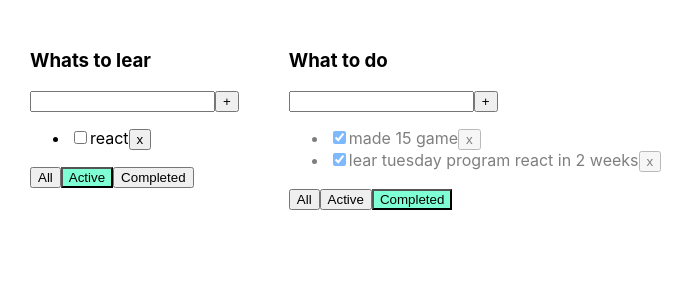
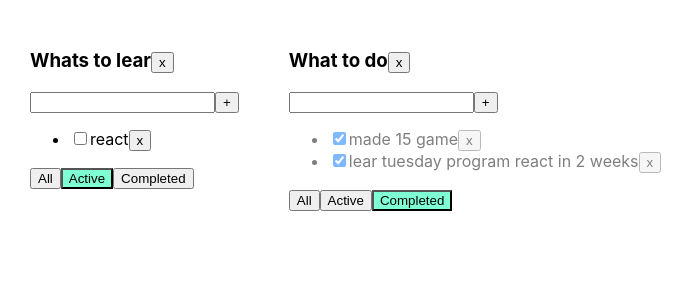
Before and after one commit to maximLomako/ReactToDoList, a React (Create React App) app: page / in a window 1280 px wide. Shown: the top 300 px of the page, without its empty margins (0-694 px from the left). Built offline with nearby package versions, Linux system fonts and the light colour scheme.

Commit message:
feat: add delete toodolist func

```diff
--- a/src/App.tsx
+++ b/src/App.tsx
@@ -52,6 +52,14 @@ function App() {
     {id: todolistId2, title: 'What to do', filter: 'completed'}
   ]);
 
+  let removeTodolist = (todolistId: string) => {
+    let filteredTodolist = todolists.filter(tl => tl.id !== todolistId);
+    setTodolists(filteredTodolist);
+    delete tasksObj[todolistId]
+    setTasks({...tasksObj});
+
+  }
+
   let [tasksObj, setTasks] = useState({
     [todolistId1]: [
       {id: v1(), title: 'css', isDone: true},
@@ -90,6 +98,7 @@ function App() {
                            changeTaskStatus={changeStatus}
                            changeFilter={changeFilter}
                            filter={tl.filter}
+                           removeTodolist={removeTodolist}
           />
         })
       }
--- a/src/Todolist.tsx
+++ b/src/Todolist.tsx
@@ -18,6 +18,7 @@ type TodolistPropsType = {
   removeTask: (id: string, todolistId: string) => void
   changeFilter: (value: FilterValuesType, todolistId: string) => void
   changeTaskStatus: (taskId: string, isDone: boolean, todolistId: string) => void
+  removeTodolist: (todolistId: string) => void
 }
 
 export function Todolist(props: TodolistPropsType) {
@@ -48,9 +49,15 @@ export function Todolist(props: TodolistPropsType) {
   const onAllClickHandler = () => props.changeFilter('all', props.id);
   const onActiveClickHandler = () => props.changeFilter('active', props.id);
   const onCompletedClickHandler = () => props.changeFilter('completed', props.id);
+
+  const removeTodolist = () => {
+    props.removeTodolist(props.id)
+  }
   return (
     <div>
-      <h3>{props.title}</h3>
+      <h3>{props.title}
+        <button onClick={removeTodolist}>x</button>
+      </h3>
       <div>
         <input value={newTaskTitle}
                onChange={onChangeHandler}
```
